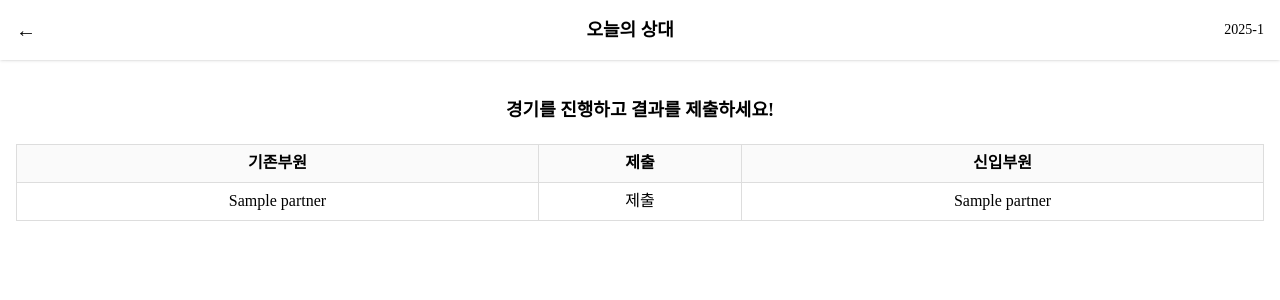
After one commit to SY17SY/scutta-2025-1, a Flask app: page /partner.html in a window 1280 px wide. The commit adds this page. Shown: the top 300 px of the page. Run offline with Flask 3, Linux system fonts and the light colour scheme; tables that the repository leaves empty hold one stand-in row (values such as "Sample post"); some libraries are stand-ins or nearby versions; some web fonts are replaced.

Commit message:
feat today_partner

```diff
--- a/app/routes.py
+++ b/app/routes.py
@@ -2,7 +2,7 @@ from flask import render_template, current_app
 from flask import request, jsonify
 from app import db
 from sqlalchemy import and_
-from app.models import Match, Player, UpdateLog, League, Betting, BettingParticipant
+from app.models import Match, Player, UpdateLog, League, Betting, BettingParticipant, TodayPartner
 from datetime import datetime
 from zoneinfo import ZoneInfo
 
@@ -20,6 +20,10 @@ def health_check():
 @current_app.route('/')
 def index():
     return render_template('index.html')
+
+@current_app.route('/partner.html')
+def partner():
+    return render_template('partner.html')
 
 @current_app.route('/league.html')
 def league():
@@ -1335,3 +1339,19 @@ def submit_match_internal(match_data):
     db.session.commit()
 
     return {"match_id": new_match.id}
+
+
+# partner.js
+
+@current_app.route('/get_partners', methods=['GET'])
+def get_partners():
+    partners = TodayPartner.query.order_by(TodayPartner.submitted, TodayPartner.id).all()
+    response = []
+    for partner in partners:
+        response.append({
+            'p1_name': partner.p1_name,
+            'p2_name': partner.p2_name,
+            'submitted': partner.submitted
+        })
+
+    return jsonify(response)
--- a/app/static/js/approval.js
+++ b/app/static/js/approval.js
@@ -128,7 +128,6 @@ function loadMatches(tab, newOffset = 0, startDate = null, endDate = null) {
                 `;
                 tableBody.appendChild(row);
             });
-
             document.getElementById('load-more').style.display = data.matches.length < limit ? 'none' : 'block';
         });
 }
--- a/app/static/js/league.js
+++ b/app/static/js/league.js
@@ -15,7 +15,6 @@ function loadLeagues() {
                 `;
                 tbody.appendChild(row);
             });
-
         })
         .catch(error => console.error('Error:', error));
 }
--- /dev/null
+++ b/app/static/js/partner.js
@@ -0,0 +1,20 @@
+document.addEventListener('DOMContentLoaded', loadPartners);
+
+function loadPartners() {
+    fetch('/get_partners')
+        .then(response => response.json())
+        .then(data => {
+            const tbody = document.getElementById('partner-body');
+            tbody.innerHTML = '';
+            data.forEach(partner => {
+                const row = document.createElement('tr');
+                row.innerHTML = `
+                    <td>${partner.p1_name}</td>
+                    <td>${partner.submitted ? '제출' : '미제출'}</td>
+                    <td>${partner.p2_name}</td>
+                `;
+                tbody.appendChild(row);
+            });
+        })
+        .catch(error => console.error('Error:', error));
+}
--- a/app/templates/index.html
+++ b/app/templates/index.html
@@ -27,9 +27,10 @@
     <div id="menu-overlay" class="menu-overlay" onclick="toggleMenu(false)"></div>
     <div id="menu" class="menu">
         <div class="menu-header">메뉴</div>
+        <div class="menu-item" onclick="navigateTo('partner.html')">오늘의 상대</div>
         <div class="menu-item" onclick="navigateTo('league.html')">리그전</div>
         <div class="menu-item" onclick="navigateTo('betting.html')">베팅</div>
-        <div class="menu-item">
+        <div class="menu-item mt-20">
             <a href="https://www.notion.so/scutta/SCUTTA-66ba5d3097404e0eade61cd7430bd740" target="_blank" rel="noopener noreferrer">NOTION</a>
         </div>
         <div class="menu-item" onclick="navigateTo('password.html')">관리 페이지로 이동</div>
--- /dev/null
+++ b/app/templates/partner.html
@@ -0,0 +1,40 @@
+<!DOCTYPE html>
+<html lang="ko">
+<head>
+    <meta charset="UTF-8">
+    <meta name="viewport" content="width=device-width, initial-scale=1.0">
+    <title>오늘의 상대</title>
+    <script src="https://cdn.tailwindcss.com"></script>
+    <link rel="stylesheet" href="https://cdn.jsdelivr.net/gh/orioncactus/pretendard@v1.3.9/dist/web/static/pretendard.min.css">
+    <link rel="stylesheet" href="../static/css/style.css">
+    <style>
+        .container {
+            margin-top: 80px;
+        }
+    </style>
+</head>
+<body>
+    <header class="flex justify-between items-center p-4 bg-white shadow">
+        <button class="text-xl" onclick="history.back()">&larr;</button>
+        <h1 class="text-lg font-bold">오늘의 상대</h1>
+        <div class="text-sm">{{ config['GLOBAL_TEXTS']['semester'] }}</div>
+    </header>
+
+    <div class="container mx-auto p-4">
+        <h3 class="text-lg font-bold text-center mb-4">경기를 진행하고 결과를 제출하세요!</h3>
+        <table class="table w-full border-collapse border border-gray-300 mb-4">
+            <thead>
+                <tr class="bg-gray-100">
+                    <th class="border border-gray-300 p-2">기존부원</th>
+                    <th class="border border-gray-300 p-2">제출</th>
+                    <th class="border border-gray-300 p-2">신입부원</th>
+                </tr>
+            </thead>
+            <tbody id="partner-body"></tbody>
+        </table>
+    </div>
+
+    <script src="../static/js/script.js"></script>
+    <script src="../static/js/partner.js"></script>
+</body>
+</html>
```
Also changed, not shown: app/models.py (+8 -0 lines).
